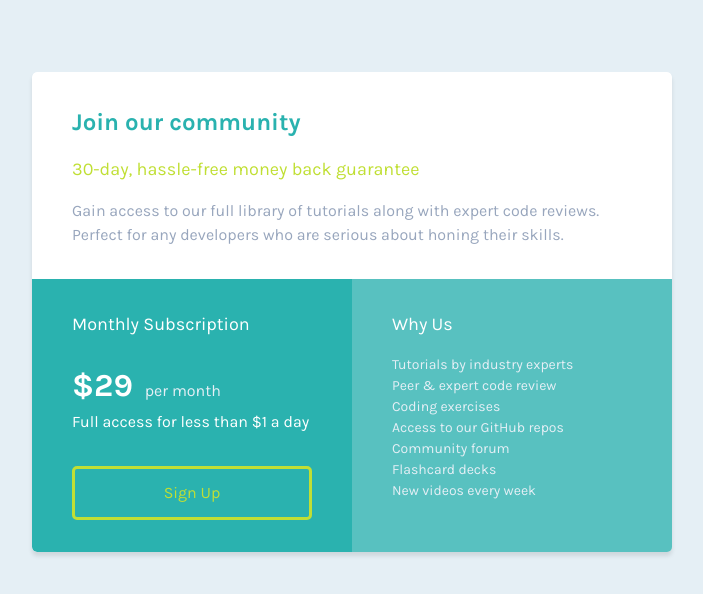
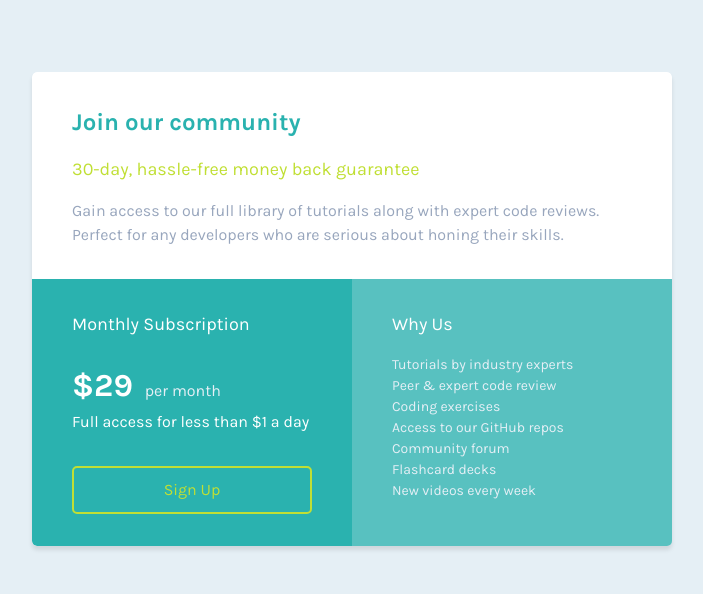
Before and after one commit to amyspencerproject/single-price-grid, a plain HTML site: page index.html in a window 1280 px wide. In both pictures the pointer is over the button "Sign Up". Shown: the whole page, without its empty margins (288-991 px from the left). Drawn offline with Linux system fonts and the light colour scheme.

Commit message:
Modified the button with a cursor, a transition, and calc() on the paddin to correct jumpyness.

```diff
--- a/styles.css
+++ b/styles.css
@@ -170,9 +170,12 @@ main {
 
 .btn-sign-up:hover {
   color: var(--bright-yellow);
-  border: 3px solid var(--bright-yellow);
+  border: 2px solid var(--bright-yellow);
   background-color: var(--light-cyan);
   box-shadow: none;
+  cursor: pointer;
+  padding: calc(0.75rem - 2px) 3rem;
+  transition: 1s ease;
 }
 
 .why {
```
